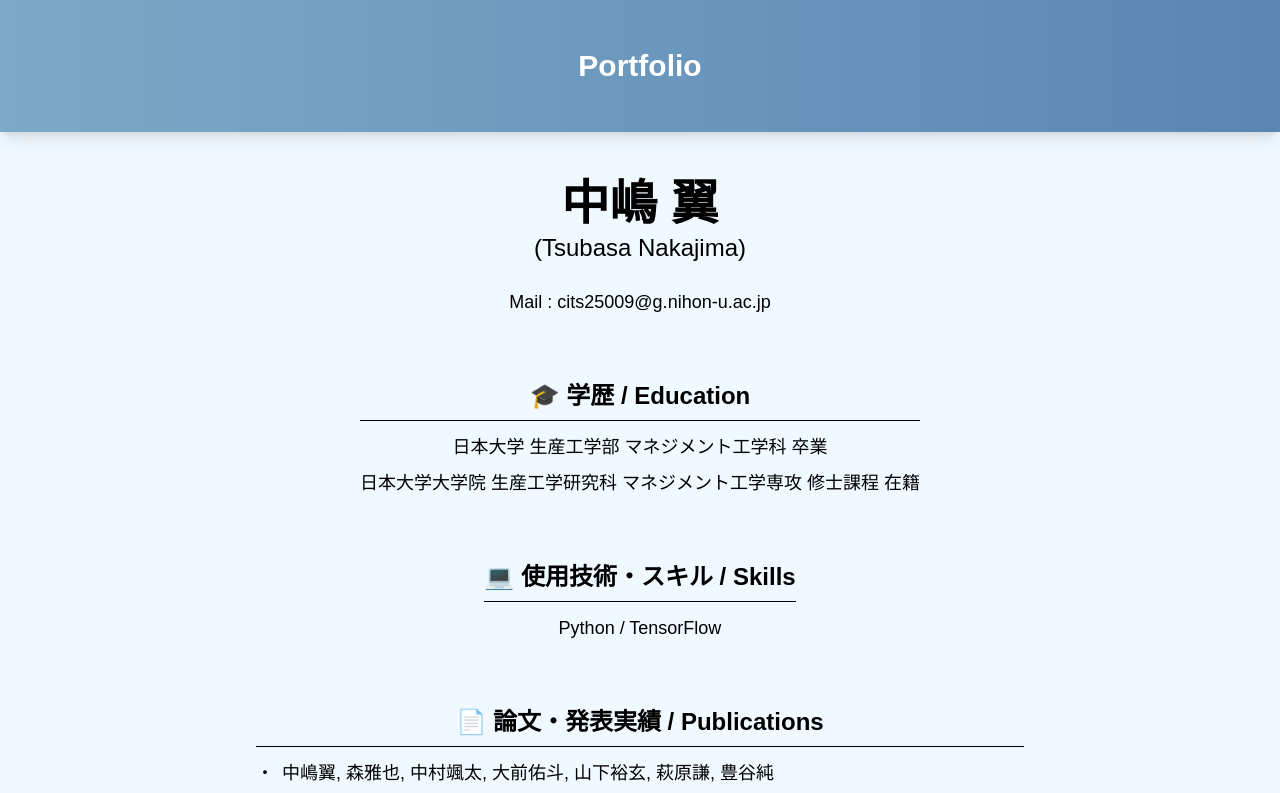
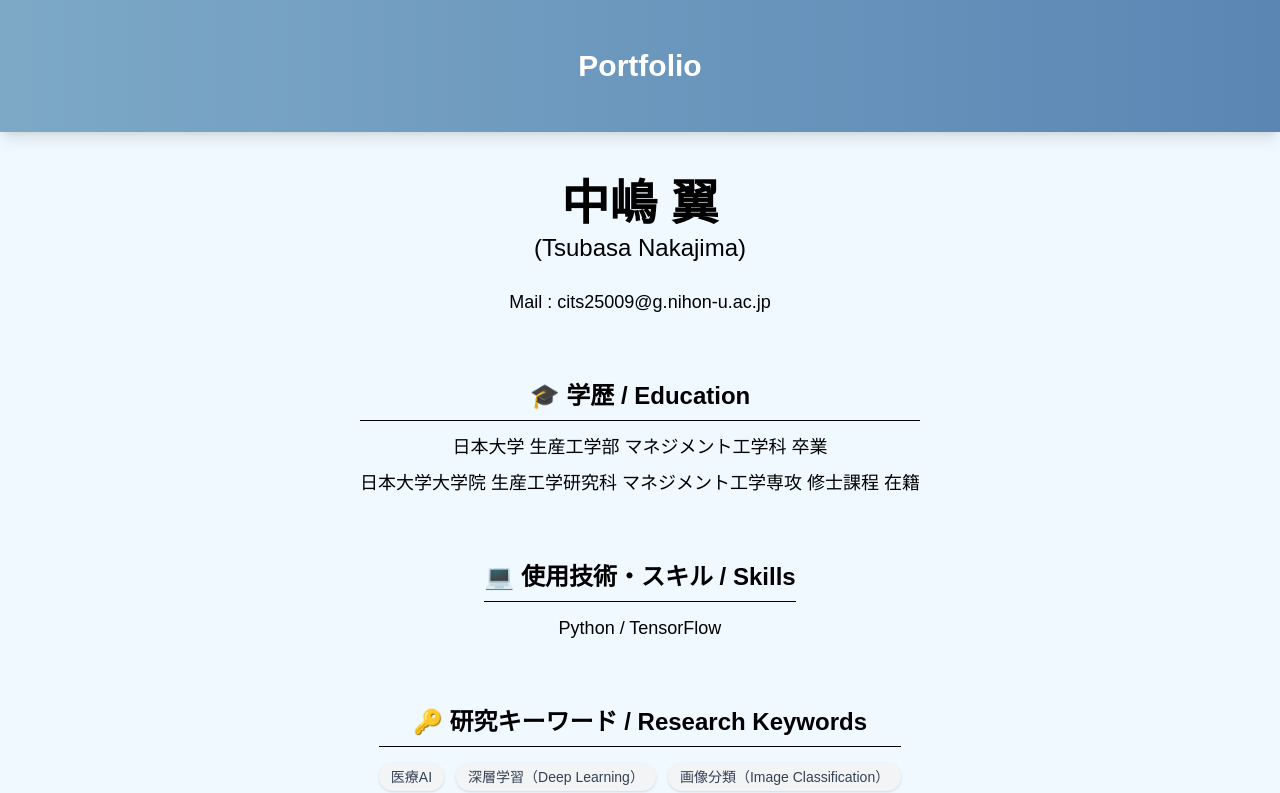
Before and after one commit to Tsubasa-nananana/portfolio, a Next.js app: page / in a window 1280 px wide. Shown: the top 793 px of the page. Built offline with nearby package versions, Linux system fonts and the light colour scheme.

Commit message:
Update page.js

```diff
--- a/src/app/page.js
+++ b/src/app/page.js
@@ -30,6 +30,23 @@ export default function Home() {
         <h2 className="text-2xl font-semibold mb-3 border-b pb-2">💻 使用技術・スキル / Skills</h2>
         <p>Python / TensorFlow</p>
       </section>
+  　　　{/* 研究キーワード */}
+　　　<section className="mb-16 text-center">
+  　　　<h2 className="text-2xl font-semibold mb-3 border-b pb-2">🔑 研究キーワード / Research Keywords</h2>
+  　　　<div className="flex flex-wrap justify-center gap-3 mt-4">
+    　　　{["医療AI", "深層学習（Deep Learning）", "画像分類（Image Classification）"].map(
+     　　　 (kw, i) => (
+      　　　  <span
+      　　　    key={i}
+      　　　    className="px-3 py-1 text-sm bg-gray-100 text-gray-700 rounded-full shadow-sm"
+     　　　   >
+      　　　    {kw}
+    　　　    </span>
+   　　　   )
+  　　　  )}
+　　　  </div>
+　　　</section>
+
 
       {/* 論文・発表実績 */}
       <section className="mb-16 text-center">
```
